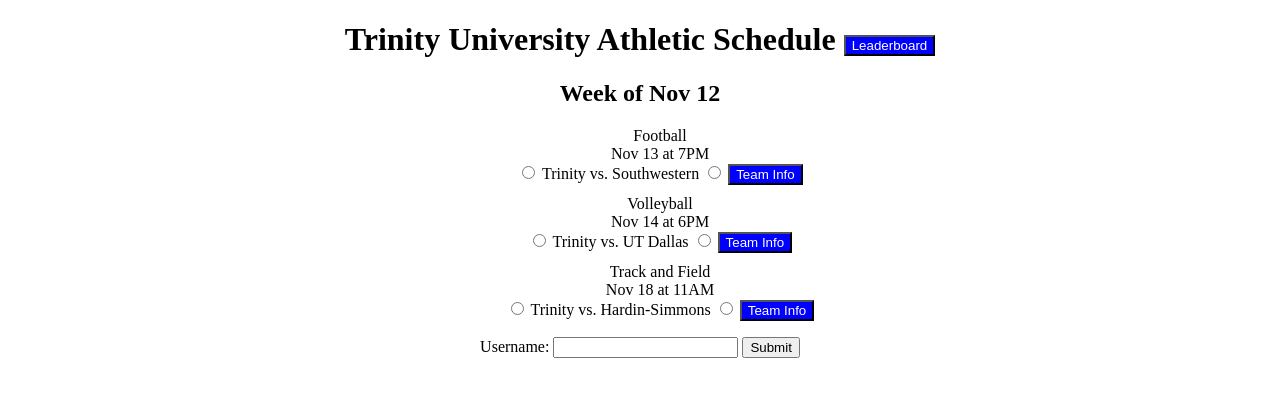
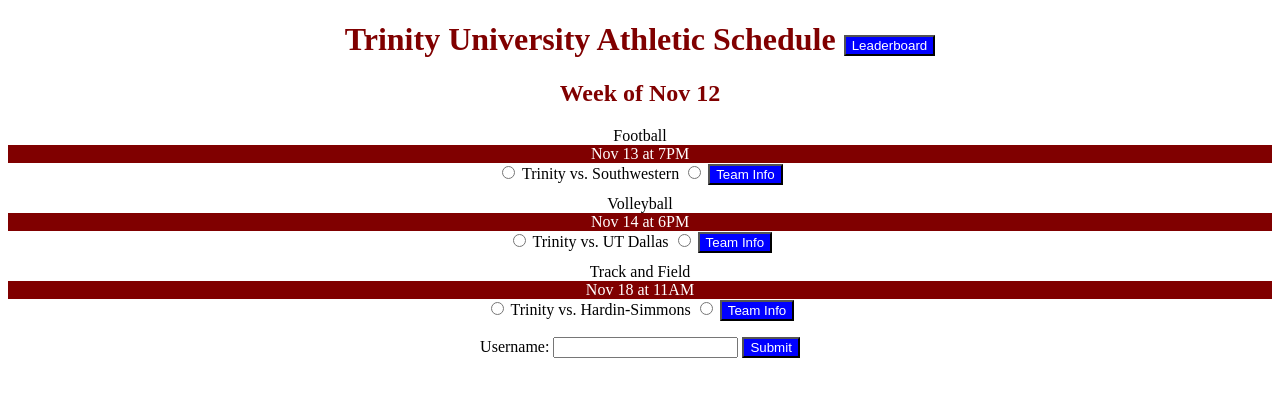
Before and after one commit to nearly-trinity/database-project, a Flask app: page / in a window 1280 px wide. Shown: the top 397 px of the page. Run offline with Flask 3, Linux system fonts and the light colour scheme.

Commit message:
updated the frontend, trying to style with marron

```diff
--- a/app/templates/home.html
+++ b/app/templates/home.html
@@ -1,35 +1,73 @@
-<!doctype html>
+<!DOCTYPE html>
 <html>
 
 <head>
     <title>Trinity University Athletic Schedule</title>
+    <style>
+        body {
+            text-align: center;
+        }
+
+        h1 {
+            color: maroon;
+        }
+
+        h2 {
+            color: maroon;
+        }
+
+        ul {
+            list-style-type: none;
+            padding: 0;
+        }
+
+        .game-container {
+            margin-bottom: 10px;
+        }
+
+        li:nth-child(even) {
+            background-color: maroon;
+            color: white;
+        }
+
+        li:nth-child(odd) {
+            background-color: white;
+        }
+
+        button {
+            background-color: blue;
+            color: white;
+        }
+    </style>
 </head>
 
-<body style="text-align:center">
+<body>
     <h1>Trinity University Athletic Schedule
         <a href="leaderboard" target="_blank">
-            <button style="background-color: blue; color: white;">Leaderboard</button>
+            <button>Leaderboard</button>
         </a>
     </h1>
 
     <h2> Week of Nov 12 </h2>
     <form method="post" action="{{ url_for('submit_votes') }}">
-        <ul style="list-style-type:none;">
+        <ul>
             {% for game in games %}
-            <li> {{game['sport']}}</li>
-            <li> {{game['date']}} at {{game['time']}}</li>
-            <li style="margin-bottom: 10px">
+            <div class="game-container">
+                <li>{{ game['sport'] }}</li>
+                <li>{{ game['date'] }} at {{ game['time'] }}</li>
+                <li>
                     <label>
-                    <input type="radio" name="{{game['id']}}" value="{{ game['home_team'] }}">
+                        <input type="radio" name="{{ game['id'] }}" value="{{ game['home_team'] }}">
                         {{ game['home_team'] }} vs. {{ game['away_team'] }}
                     </label>
                     <label>
-                    <input type="radio" name="{{game['id']}}" value="{{ game['away_team'] }}">
+                        <input type="radio" name="{{ game['id'] }}" value="{{ game['away_team'] }}">
                     </label>
                     <a href="team" target="_blank">
-                    <button style="background-color: blue; color: white;">Team Info</button>
+                        <button>Team Info</button>
                     </a>
                 </li>
+            </div>
             {% endfor %}
         </ul>
 
```
Lines whose indentation alone changed are shown as unchanged.
